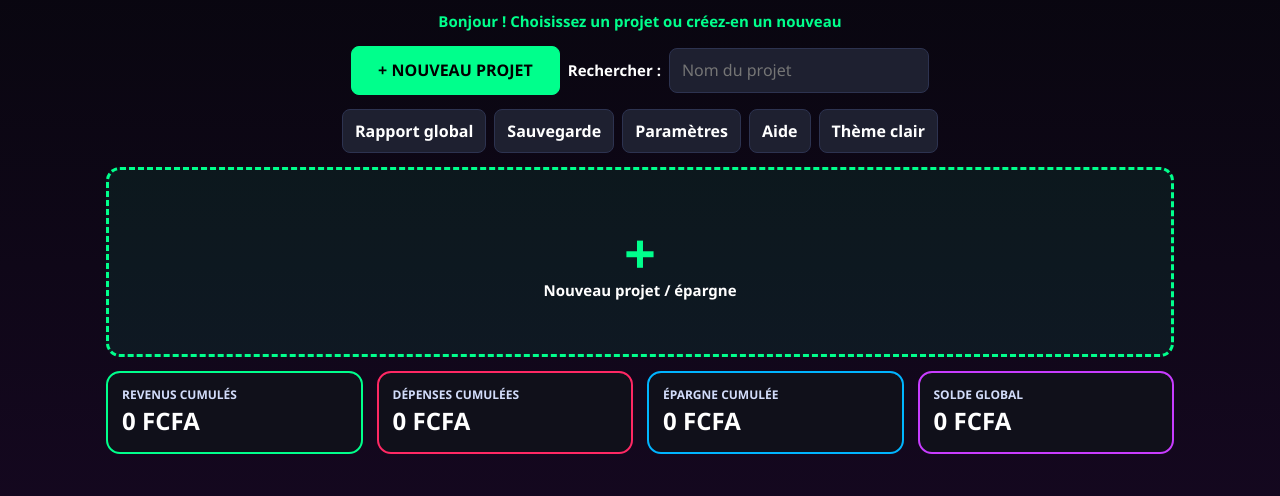
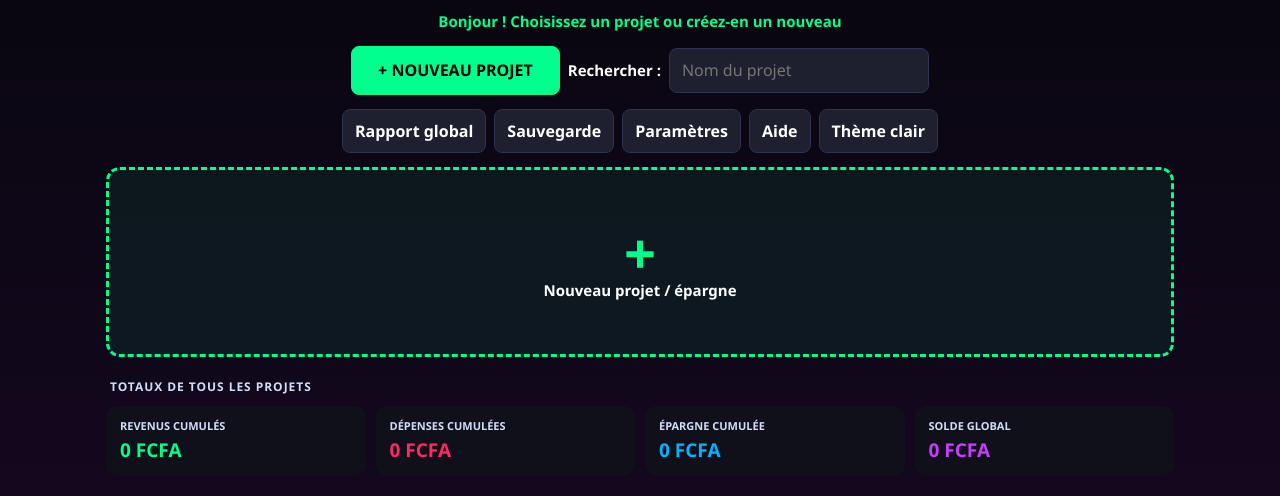
Before and after one commit to Amen-pixel/Finances-Pro-web, a plain HTML site: page index.html in a window 1280 px wide. Shown: the part 134-630 px from the top of the page. Drawn offline with Linux system fonts and the light colour scheme.

Commit message:
Add files via upload

```diff
--- a/index.html
+++ b/index.html
@@ -52,6 +52,15 @@ label{display:block;font-size:13px;font-weight:700;margin:10px 0 4px}
 .ov{position:fixed;inset:0;background:rgba(0,0,0,.65);display:grid;place-items:center;padding:12px;z-index:8}.md{background:var(--pn);border:2px solid var(--ln);border-radius:14px;padding:16px;width:100%;max-width:440px;max-height:90vh;overflow:auto}
 @media print{body{background:#fff}.tabs,.top button,.row,.toast,button{display:none!important}}
 input{-webkit-user-select:text;user-select:text}.res{color:var(--g);font-weight:700;line-height:1.5}
+.sec{font-size:12px;font-weight:700;letter-spacing:.08em;text-transform:uppercase;color:var(--t2);margin:22px 4px 10px}
+.sum{display:grid;grid-template-columns:repeat(auto-fit,minmax(150px,1fr));gap:10px;margin-bottom:6px}
+.st{background:var(--pn);border-radius:12px;padding:12px 14px}
+.st .lb{display:block;font-size:11px}.st b{display:block;margin-top:4px;font-size:19px;color:var(--col)}
+.menu{display:grid;gap:10px}
+.mi{display:flex;align-items:center;gap:12px;background:var(--pn);border:1px solid var(--ln);border-left:5px solid var(--col);border-radius:12px;padding:14px 16px;cursor:pointer}
+.mi div{flex:1;min-width:0}.mi b{display:block;font-size:17px}.mi span{color:var(--t2);font-size:13px}
+.mi::after{content:"›";font-size:30px;line-height:1;color:var(--col)}
+.mi:active{filter:brightness(1.35)}
 </style>
 </head>
 <body>
@@ -93,13 +102,13 @@ function cards() {
 function vHome() {
   const all = tot(D.projets.flatMap(p => p.ops)), bt = (a, l) => `<button data-a="${a}">${l}</button>`;
   const tiles = [["Revenus cumulés", all.rev, "g"], ["Dépenses cumulées", all.dep, "r"], ["Épargne cumulée", all.epa, "b"], ["Solde global", all.reste, "p"]]
-    .map(([l, v, c]) => `<div class="c t" style="--col:var(--${c})"><div class="lb">${l}</div><div class="big">${fm(v)}</div></div>`).join("");
+    .map(([l, v, c]) => `<div class="st" style="--col:var(--${c})"><span class="lb">${l}</span><b>${fm(v)}</b></div>`).join("");
   return `<h1>FINANCES PRO</h1>
   <p class="sub">Un dossier par projet : revenus, dépenses, épargne… tout au même endroit.</p>
   <p class="sub" style="color:var(--g);font-weight:700">Bonjour${D.nom ? ", " + esc(D.nom) : ""} ! Choisissez un projet ou créez-en un nouveau</p>
   <div class="row"><button class="pri" data-a="newp" style="padding:12px 26px">+ NOUVEAU PROJET</button><b>Rechercher :</b><input id="q" value="${esc(Q)}" placeholder="Nom du projet" style="max-width:260px"></div>
   <div class="row">${bt("print", "Rapport global")}${bt("sav", "Sauvegarde")}${bt("set", "Paramètres")}${D.pin ? bt("lock", "Verrouiller") : ""}${bt("help", "Aide")}${bt("theme", D.theme === "dark" ? "Thème clair" : "Thème sombre")}</div>
-  <div class="grid" id="g">${cards()}</div><div class="grid">${tiles}</div>
+  <div class="grid" id="g">${cards()}</div><div class="sec">Totaux de tous les projets</div><div class="sum">${tiles}</div>
   <input id="rf" type="file" accept=".json" hidden>`;
 }
 
@@ -110,7 +119,7 @@ function vProjet(p) {
   const t = tot(p.ops), ym = today().slice(0, 7), col = "var(--" + COUL[p.couleur] + ")";
   const depM = p.ops.filter(o => o.type === "dep" && o.date.startsWith(ym)).reduce((s, o) => s + o.montant, 0);
   const tiles = [["Revenus totaux (+)", t.rev, "g"], ["Dépenses totales (−)", t.dep, "r"], ["Épargne placée", t.epa, "b"], ["Reste à vivre", t.reste, "p"]]
-    .map(([l, v, c]) => `<div class="c t" style="--col:var(--${c})"><div class="lb">${l}</div><div class="big">${fm(v)}</div></div>`).join("");
+    .map(([l, v, c]) => `<div class="st" style="--col:var(--${c})"><span class="lb">${l}</span><b>${fm(v)}</b></div>`).join("");
   const tabs = [["tdb", "Tableau de bord"], ["his", "Historique"], ["cou", "Courbe"], ["rep", "Répartition"], ["men", "Mensuel"], ["ana", "Analyse"], ["obj", "Objectifs"], ["reg", "Réglages du projet"]]
     .map(([k, l]) => `<button data-a="tab" data-v="${k}" class="${tab === k ? "on" : ""}">${l}</button>`).join("");
   let body = "";
@@ -119,7 +128,7 @@ function vProjet(p) {
     const rows = Object.entries(g).sort((a, b) => b[1] - a[1]), max = rows.length ? rows[0][1] : 0;
     const cats = rows.map(([c, v], i) => `<div class="cat"><span>${esc(c)}</span>${bar(v, max, "var(--" + COUL[i % 6] + ")")}<b>${fm(v)}</b></div>`).join("") || '<p class="m">Aucune dépense enregistrée.</p>';
     const taux = t.rev > 0 ? Math.round(t.epa / t.rev * 100) : 0;
-    body = `<div class="grid">${tiles}</div><div class="grid" style="grid-template-columns:repeat(auto-fit,minmax(min(100%,280px),1fr))">
+    body = `<div class="sum">${tiles}</div><div class="grid" style="grid-template-columns:repeat(auto-fit,minmax(min(100%,280px),1fr))">
       <div class="c"><h3>Nouvelle opération</h3>
         <label>Description</label><input id="o-d" maxlength="80">
         <label>Montant (FCFA)</label><input id="o-m" inputmode="decimal">
@@ -152,10 +161,10 @@ function vProjet(p) {
       <label>Objectif d’épargne (FCFA, 0 = aucun)</label><input id="r-o" inputmode="decimal" value="${p.objectif || 0}">
       <p><button class="pri" data-a="setp">Enregistrer</button> <button class="dg" data-a="delp" data-v="${p.id}">Supprimer ce projet</button></p></div>`;
   }
-  if (!tab) return `<div class="top"><button data-a="home">← Accueil</button><h2 style="margin:0;color:${col}">${esc(p.nom)}</h2><button data-a="theme">${D.theme === "dark" ? "Thème clair" : "Thème sombre"}</button></div>
-    <div class="grid">${tiles}</div>
-    <div class="grid">${SEC.map(([k, l, d, c]) => `<div class="c card" style="--col:var(--${c})" data-a="tab" data-v="${k}"><b style="font-size:19px">${l}</b><div class="m">${d}</div></div>`).join("")}</div>
-    <p><button class="pri" data-a="print">Rapport (PDF)</button></p>`;
+  if (!tab) return `<div class="top"><button data-a="home">← Accueil</button><h2 style="margin:0;color:${col};text-align:right;overflow-wrap:anywhere">${esc(p.nom)}</h2></div>
+    <div class="sec">Résumé du projet</div><div class="sum">${tiles}</div>
+    <div class="sec">Rubriques</div><div class="menu">${SEC.map(([k, l, d, c]) => `<div class="mi" style="--col:var(--${c})" data-a="tab" data-v="${k}"><div><b>${l}</b><span>${d}</span></div></div>`).join("")}</div>
+    <div class="row" style="margin-top:22px"><button class="pri" data-a="print">Rapport (PDF)</button><button data-a="theme">${D.theme === "dark" ? "Thème clair" : "Thème sombre"}</button></div>`;
   const S = SEC.find(x => x[0] === tab);
   return `<div class="top"><button data-a="tab" data-v="">← ${esc(p.nom)}</button><h2 style="margin:0">${S[1]}</h2></div>${body}`;
 }
```
Also changed, not shown: sw.js (added, +13 -0 lines).
